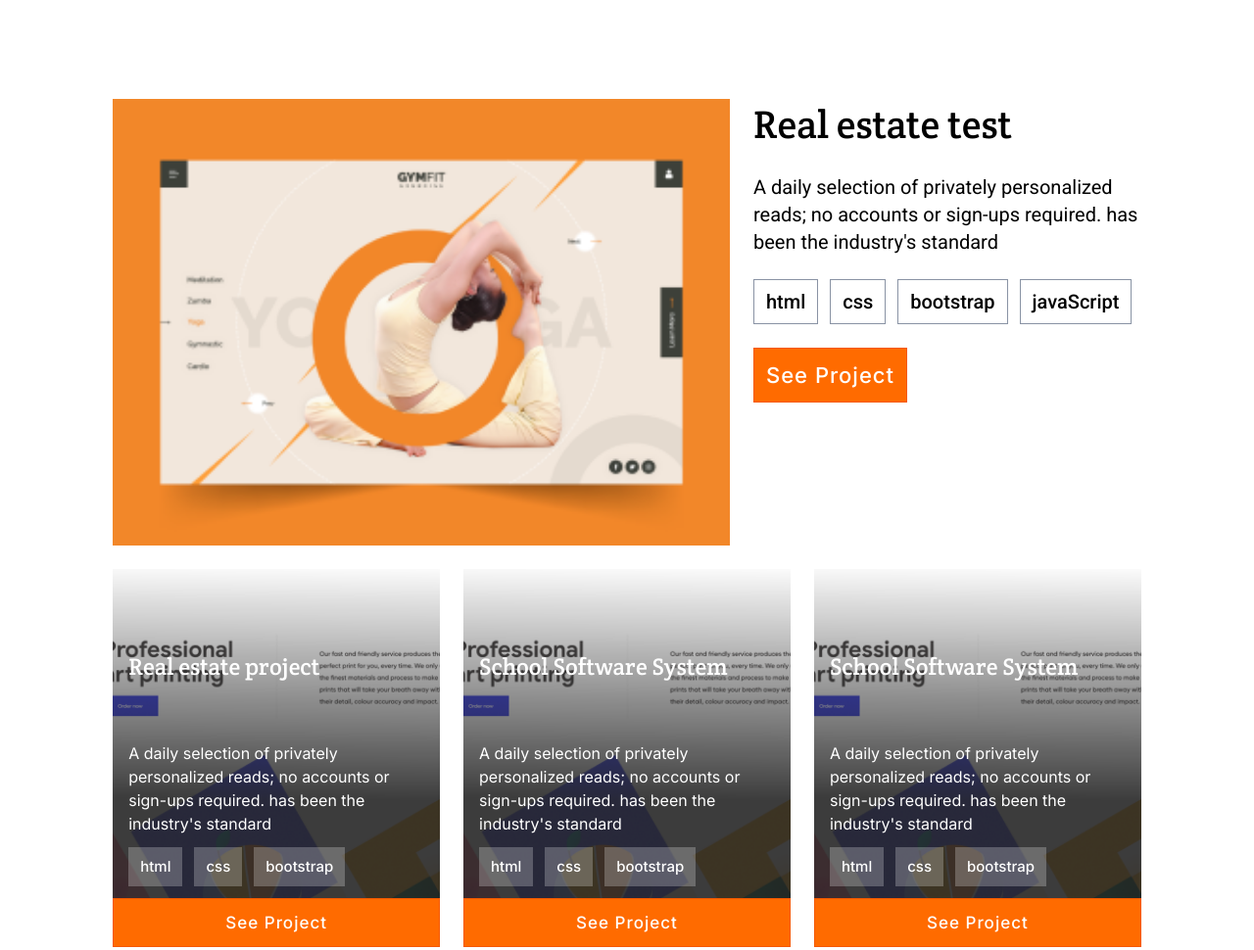
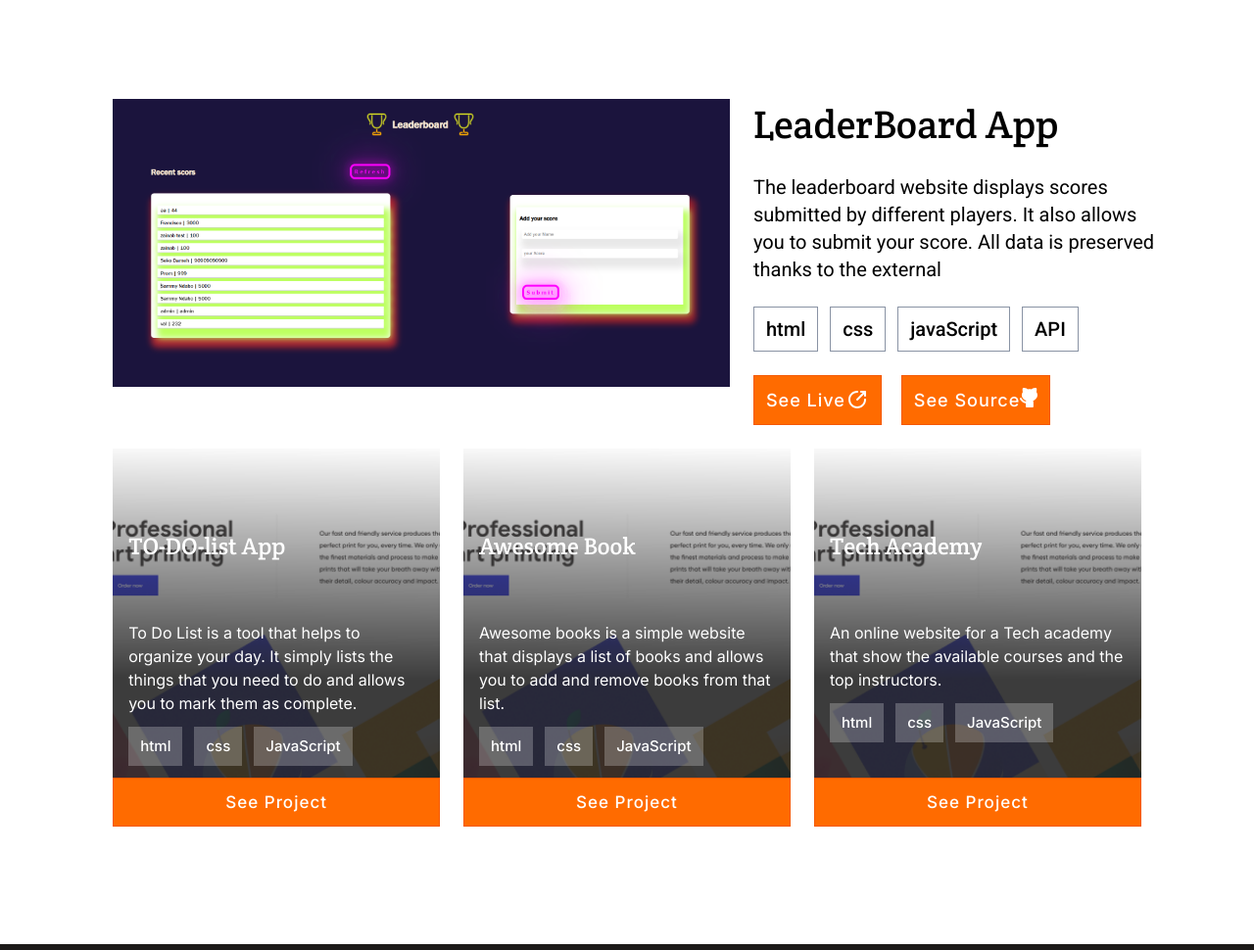
Before and after one commit to Zainab-Alzubair/portfolio, a website: page index.html in a window 1280 px wide. Shown: the part 999-1969 px from the top of the page at 98% size. Drawn offline with Linux system fonts and the light colour scheme.

Commit message:
Customized portfolio

```diff
--- a/index.html
+++ b/index.html
@@ -17,7 +17,7 @@
 <!--NAVBAR SECTION-->
   <header class="header">
     <nav>
-        <a href='#'class="logo">John Doe</a>
+        <a href='#'class="logo">Zainab Alzubair</a>
           <div class="nav-bar">
           <ul class="list-item">
             <li><a href='#'>Portfolio</a></li>
@@ -40,18 +40,17 @@
   <!--MAIN SECTION-->
   <section class="main">
     <div class="main-header">
-    <h1>Hey There.<br>I’m Alex</h1>
+    <h1>Hey There.<br>I’m Zainab</h1>
     <h3>I’am a Software Developer</h3>
     <p>I can help you build a product , feature or website Look through some of my work and experience!
       If you like what you see and have a project you need coded,
       don’t hestiate to contact me.</p>
     <div class="social-container">
     <ul class="social-icon">
-      <li class="social"><a href="#"><img src="img\github.png"></a></li>
-      <li class="social"><a href="#"><img src="img\linkedin.png"></a></li>
-      <li class="social"><a href="#"><img src="img\Vector2.png"></a></li>
-      <li class="social"><a href="#"><img src="img\twitter.png"></a></li>
-      <li class="social"><a href="#"><img src="img\medium.png"></a></li>
+      <li class="social"><a href="https://github.com/Zainab-Alzubair"><img src="img\github.png"></a></li>
+      <li class="social"><a href="https://www.linkedin.com/in/zainab-al-zubair-bb6777168/"><img src="img\linkedin.png"></a></li>
+      <li class="social"><a href="https://twitter.com/zainabm34401029"><img src="img\twitter.png"></a></li>
+      <li class="social"><a href="mailto:zainab.a.elzubair@gmail.com"><img src="img/g.png"></a></li>
     </ul>
     </div>
     </div>
@@ -108,9 +107,9 @@
     <ul class="about-me-list">
       <li>Bootstrap</li>
       <li>Ruby on Rails</li>
-      <li>RSPec</li>
-      <li>CapyBara</li>
-      <li>Selenium</li>
+      <li>Laravel</li>
+      <li>React</li>
+      <li>Vue JS</li>
     </ul>
     </div>
 
@@ -120,7 +119,6 @@
       <h3>Skills</h3>
     </div>
     <ul class="about-me-list">
-      <li>Codekit</li>
       <li>Github</li>
       <li>Codepen</li>
       <li>Gitlab</li>
@@ -147,11 +145,9 @@
   <!--FOOTER SECTION-->
   <footer>
     <ul class="social-icon-f">
-      <li class="social"><a href="#"><img src="img\github-d.svg"></a></li>
-      <li class="social"><a href="#"><img src="img\linkedin-d.png"></a></li>
-      <li class="social"><a href="#"><img src="img\Vector2-d.png"></a></li>
-      <li class="social"><a href="#"><img src="img\twitter-d.png"></a></li>
-      <li class="social"><a href="#"><img src="img\medium-d.png"></a></li>
+      <li class="social"><a href="https://github.com/Zainab-Alzubair"><img src="img\github-d.svg"></a></li>
+      <li class="social"><a href="https://www.linkedin.com/in/zainab-al-zubair-bb6777168/"><img src="img\linkedin-d.png"></a></li>
+      <li class="social"><a href="https://twitter.com/zainabm34401029"><img src="img\twitter-d.png"></a></li>
     </ul>
   </footer>
   <script src="script.js"></script>
--- a/script.js
+++ b/script.js
@@ -19,76 +19,42 @@ for (let i = 0; i < navWBtn.length; i += 1) {
 // dynamic preview-cards
 const cards = [{
   id: 0,
-  title: 'Real estate project',
-  description: "A daily selection of privately personalized reads; no accounts or sign-ups required. has been the industry's standard",
-  descriptionPopup: "Lorem Ipsum is simply dummy text of the printing and typesetting industry. Lorem Ipsum has been the industry's standard dummy text ever since the 1500s.",
-  img: 'img/s-p.png',
-  tech: ['html', 'css', 'bootstrap'],
+  title: 'TO-DO-list App',
+  description: "To Do List is a tool that helps to organize your day. It simply lists the things that you need to do and allows you to mark them as complete.",
+  descriptionPopup: "To Do List is a tool that helps to organize your day. It simply lists the things that you need to do and allows you to mark them as complete. || Technologies: used CURD operation, JavaScript, jest testing , webpack , ES6 modules",
+  img: 'img/todolist.png',
+  tech: ['html', 'css', 'JavaScript'],
   btnText: 'See Project',
-  sourceURL: 'https://github.com/Zainab-Alzubair/portfolio',
-  livePreview: 'https://zainab-alzubair.github.io/portfolio.github.io/',
+  sourceURL: 'https://github.com/Zainab-Alzubair/to-do-list',
+  livePreview: 'https://zainab-alzubair.github.io/to-do-list/dist/',
 
 },
 {
   id: 1,
-  title: 'School Software System',
-  description: "A daily selection of privately personalized reads; no accounts or sign-ups required. has been the industry's standard",
-  descriptionPopup: "Lorem Ipsum is simply dummy text of the printing and typesetting industry. Lorem Ipsum has been the industry's standard dummy text ever since the 1500s.",
-  img: 'img/s-p.png',
-  tech: ['html', 'css', 'bootstrap'],
+  title: 'Awesome Book',
+  description: "Awesome books is a simple website that displays a list of books and allows you to add and remove books from that list.",
+  descriptionPopup: "Awesome books is a simple website that displays a list of books and allows you to add and remove books from that list || Technologies: JavaScript, CURD operation , DOM manipulation",
+  img: 'img/book.png',
+  tech: ['html', 'css', 'JavaScript'],
   btnText: 'See Project',
-  sourceURL: 'https://github.com/Zainab-Alzubair/portfolio',
-  livePreview: 'https://zainab-alzubair.github.io/portfolio.github.io/',
+  sourceURL: 'https://github.com/Zainab-Alzubair/awesome-books',
+  livePreview: 'https://zainab-alzubair.github.io/awesome-books/',
 
 },
 {
   id: 2,
-  title: 'School Software System',
-  description: "A daily selection of privately personalized reads; no accounts or sign-ups required. has been the industry's standard",
-  descriptionPopup: "Lorem Ipsum is simply dummy text of the printing and typesetting industry. Lorem Ipsum has been the industry's standard dummy text ever since the 1500s.",
-  img: 'img/s-p.png',
-  tech: ['html', 'css', 'bootstrap'],
+  title: 'Tech Academy',
+  description: "An online website for a Tech academy that show the available courses and the top instructors.",
+  descriptionPopup: "An online website for a Tech academy that show the available courses and the top instructors || created with HTM , CSS , JavaScript",
+  img: 'img/techacademy.png',
+  tech: ['html', 'css', 'JavaScript'],
   btnText: 'See Project',
-  sourceURL: 'https://github.com/Zainab-Alzubair/portfolio',
-  livePreview: 'https://zainab-alzubair.github.io/portfolio.github.io/',
+  sourceURL: 'https://github.com/Zainab-Alzubair/tech-academy',
+  livePreview: 'https://zainab-alzubair.github.io/tech-academy/',
 
 },
-{
-  id: 3,
-  title: 'School Software System',
-  description: "A daily selection of privately personalized reads; no accounts or sign-ups required. has been the industry's standard",
-  descriptionPopup: "Lorem Ipsum is simply dummy text of the printing and typesetting industry. Lorem Ipsum has been the industry's standard dummy text ever since the 1500s.",
-  img: 'img/s-p.png',
-  tech: ['html', 'css', 'bootstrap'],
-  btnText: 'See Project',
-  sourceURL: 'https://github.com/Zainab-Alzubair/portfolio',
-  livePreview: 'https://zainab-alzubair.github.io/portfolio.github.io/',
 
-},
-{
-  id: 4,
-  title: 'School Software System',
-  description: "A daily selection of privately personalized reads; no accounts or sign-ups required. has been the industry's standard",
-  descriptionPopup: "Lorem Ipsum is simply dummy text of the printing and typesetting industry. Lorem Ipsum has been the industry's standard dummy text ever since the 1500s.",
-  img: 'img/s-p.png',
-  tech: ['html', 'css', 'bootstrap'],
-  btnText: 'See Project',
-  sourceURL: 'https://github.com/Zainab-Alzubair/portfolio',
-  livePreview: 'https://zainab-alzubair.github.io/portfolio.github.io/',
 
-},
-{
-  id: 5,
-  title: 'School Software System',
-  description: "A daily selection of privately personalized reads; no accounts or sign-ups required. has been the industry's standard",
-  descriptionPopup: "Lorem Ipsum is simply dummy text of the printing and typesetting industry. Lorem Ipsum has been the industry's standard dummy text ever since the 1500s.",
-  img: 'img/s-p.png',
-  tech: ['html', 'css', 'bootstrap'],
-  btnText: 'See Project',
-  sourceURL: 'https://github.com/Zainab-Alzubair/portfolio',
-  livePreview: 'https://zainab-alzubair.github.io/portfolio.github.io/',
-
-},
 
 ];
 
@@ -121,16 +87,16 @@ displayCards();
 
 function displayFeachuredPost() {
   const card1 = {
-    title: 'Real estate test',
-    description: "A daily selection of privately personalized reads; no accounts or sign-ups required. has been the industry's standard",
-    img: 'img/s-p.png',
-    tech: ['html', 'css', 'bootstrap', 'javaScript'],
+    title: 'LeaderBoard App',
+    description: "The leaderboard website displays scores submitted by different players. It also allows you to submit your score. All data is preserved thanks to the external",
+    img: 'img/leaderboard.png',
+    tech: ['html', 'css', 'javaScript', 'API'],
     btnText: 'See Project',
-    sourceURL: 'https://github.com/Zainab-Alzubair/portfolio',
-    livePreview: 'https://zainab-alzubair.github.io/portfolio.github.io/',
+    sourceURL: 'https://github.com/Zainab-Alzubair/leaderboard',
+    livePreview: 'https://zainab-alzubair.github.io/leaderboard/dist/',
   };
   document.getElementById('featured-post').innerHTML = `
-  <img class="featured-img" src="img/card1-Placeholder.png">
+  <img class="featured-img" src="img/leaderboard.png">
   <div class="featured-content">
     <h3 id="card-title">${card1.title}</h3>
     <p>
@@ -142,7 +108,14 @@ function displayFeachuredPost() {
     <li>${card1.tech[2]}</li>
     <li>${card1.tech[3]}</li>
     </ul>
-    <a href="#"> <button class="featured-btn card-btn-open">${card1.btnText}</button></a>
+    <div class="card-b-wrap">
+    <a href= "${card1.livePreview}" class="card-link">
+      <button class="card-button" >See Live <img src="img/ellipse.svg" alt="" ></button>
+    </a>
+    <a href= "${card1.sourceURL}"class="card-link">
+      <button class="card-button">See Source<img src="img/git-btn.svg" alt=""></button>
+    </a>
+  </div>
 
   </div>
 `;
@@ -176,7 +149,7 @@ cards.forEach((card) => {
               <img src="${card.img}" alt="card-preview" class="card-img">
             </div>
             <div class="card-cb-wrap">
-              <p class="card-p">
+              <p class="card-p des">
               ${card.descriptionPopup}
               </p>
               <div class="card-b-wrap">
--- a/styles.css
+++ b/styles.css
@@ -15,7 +15,9 @@ header {
   left: 0;
   z-index: 10;
 }
-
+.des{
+  padding-bottom: 20px;
+}
 nav {
   height: 9vh;
   width: 100vw;
```
Also changed, not shown: img/Gmail-icon.png (added), img/book.png (added), img/g.png (added), img/gmail.png (added), img/leaderboard.png (added), img/techacademy.png (added), img/todolist.png (added).
